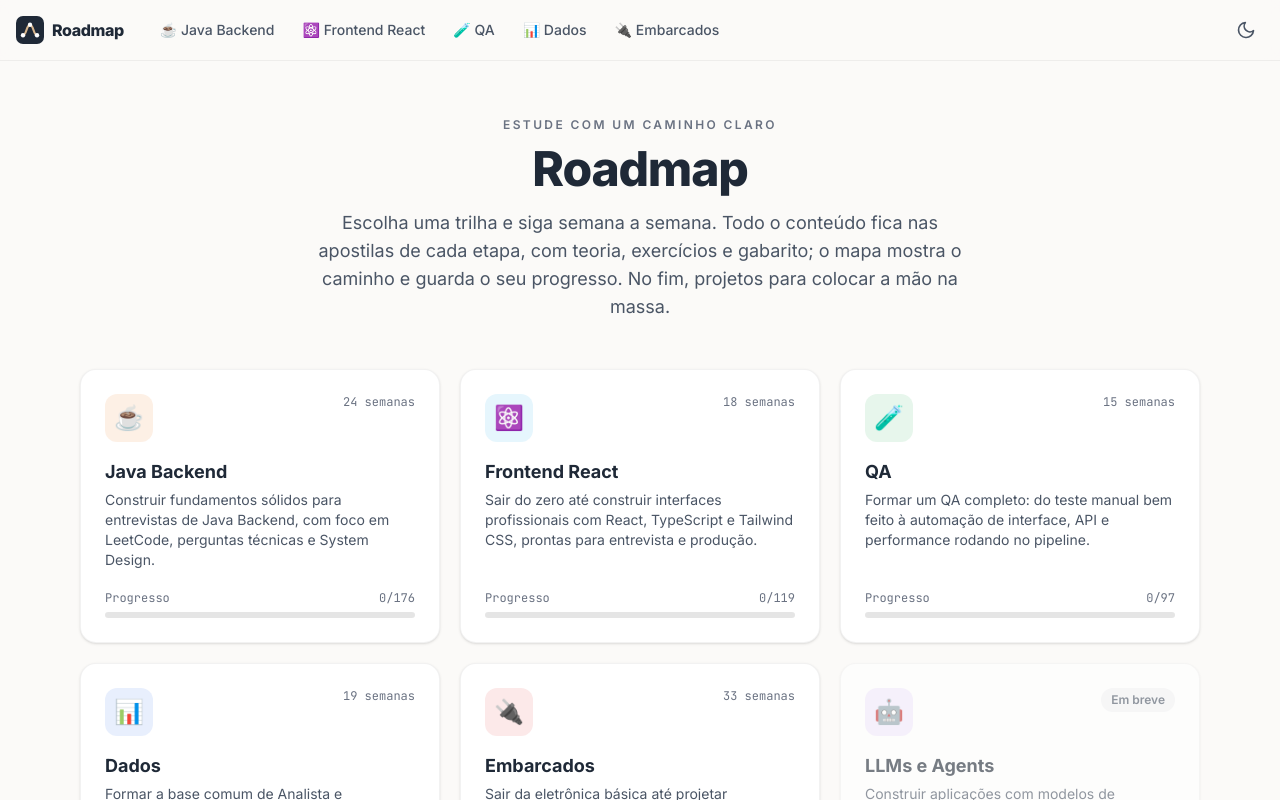
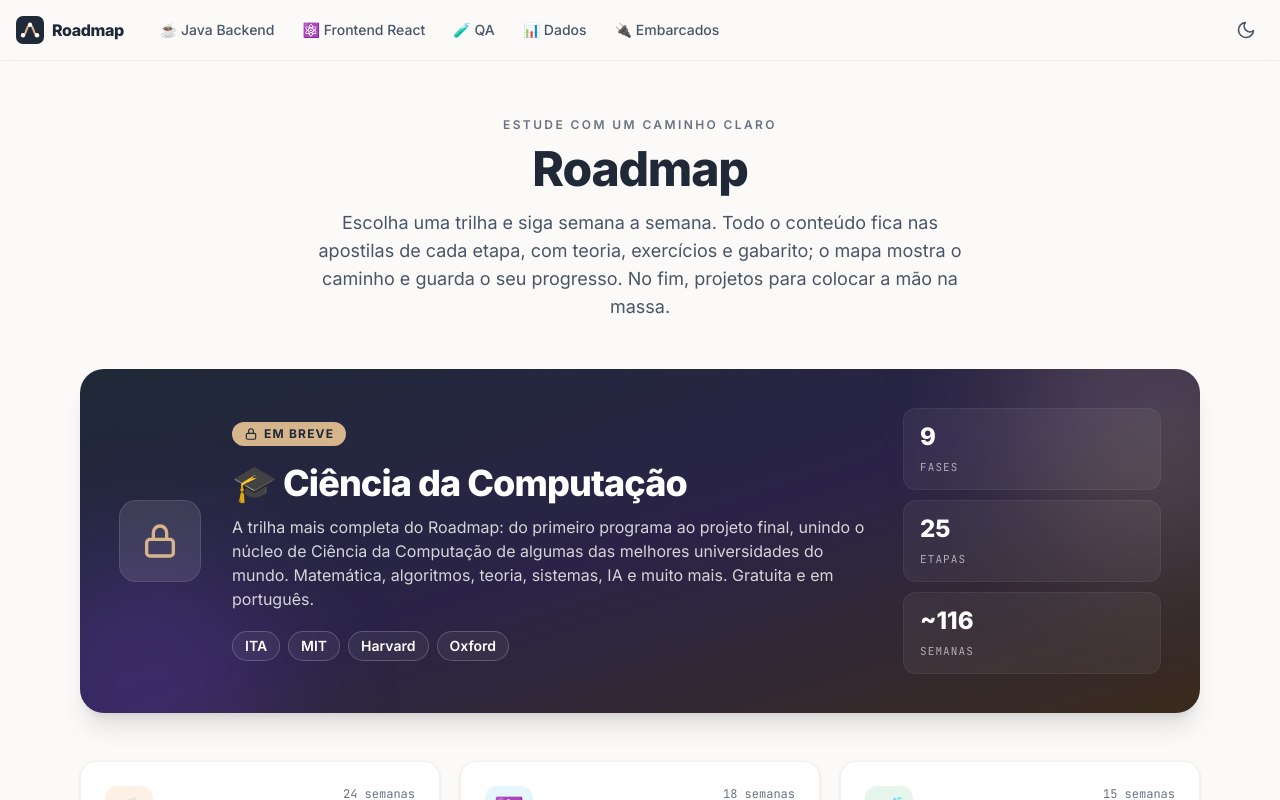
Before and after one commit to eebagabe/roadmap, a React (Vite) app: page / in a window 1280 px wide. Shown: the top 800 px of the page. Built offline with nearby package versions, Linux system fonts and the light colour scheme.

Commit message:
feat: add highlighted coming-soon banner for the Computer Science roadmap

```diff
--- /dev/null
+++ b/src/components/BannerComputacao.tsx
@@ -0,0 +1,59 @@
+import { Cadeado } from './Cadeado'
+
+const UNIVERSIDADES = ['ITA', 'MIT', 'Harvard', 'Oxford']
+const NUMEROS = [
+  { valor: '9', rotulo: 'fases' },
+  { valor: '25', rotulo: 'etapas' },
+  { valor: '~116', rotulo: 'semanas' },
+]
+
+/** Destaque da próxima grande trilha, ainda bloqueada. */
+export function BannerComputacao() {
+  return (
+    <section
+      aria-label="Trilha Ciência da Computação, em breve"
+      className="relative mt-12 overflow-hidden rounded-3xl bg-gradient-to-br from-[#1f2937] via-[#2a2347] to-[#3a2a1c] p-6 text-white shadow-xl ring-1 ring-white/10 sm:p-10"
+    >
+      <div className="pointer-events-none absolute -top-24 -right-24 h-72 w-72 rounded-full bg-line/20 blur-3xl" aria-hidden />
+      <div className="pointer-events-none absolute -bottom-24 -left-16 h-64 w-64 rounded-full bg-violet-500/20 blur-3xl" aria-hidden />
+
+      <div className="relative flex flex-col gap-8 lg:flex-row lg:items-center">
+        <div className="grid h-20 w-20 shrink-0 place-items-center rounded-2xl bg-white/10 ring-1 ring-white/20">
+          <Cadeado className="h-10 w-10 text-line" />
+        </div>
+
+        <div className="flex-1">
+          <span className="inline-flex items-center gap-1.5 rounded-full bg-line px-3 py-1 text-xs font-bold tracking-widest text-ink uppercase">
+            <Cadeado className="h-3.5 w-3.5" />
+            Em breve
+          </span>
+          <h2 className="mt-4 text-3xl font-extrabold tracking-tight sm:text-4xl">🎓 Ciência da Computação</h2>
+          <p className="mt-3 max-w-2xl text-white/80">
+            A trilha mais completa do Roadmap: do primeiro programa ao projeto final, unindo o núcleo de Ciência da
+            Computação de algumas das melhores universidades do mundo. Matemática, algoritmos, teoria, sistemas, IA e
+            muito mais. Gratuita e em português.
+          </p>
+          <ul className="mt-5 flex flex-wrap gap-2">
+            {UNIVERSIDADES.map((u) => (
+              <li key={u} className="rounded-full border border-white/20 bg-white/5 px-3 py-1 text-sm font-semibold">
+                {u}
+              </li>
+            ))}
+          </ul>
+        </div>
+
+        <dl className="grid grid-cols-3 gap-3 lg:w-64 lg:grid-cols-1">
+          {NUMEROS.map((n) => (
+            <div key={n.rotulo} className="rounded-xl bg-white/5 px-4 py-3 text-center ring-1 ring-white/10 lg:text-left">
+              <dt className="sr-only">{n.rotulo}</dt>
+              <dd>
+                <span className="block text-2xl font-extrabold">{n.valor}</span>
+                <span className="font-mono text-[11px] tracking-widest text-white/60 uppercase">{n.rotulo}</span>
+              </dd>
+            </div>
+          ))}
+        </dl>
+      </div>
+    </section>
+  )
+}
--- /dev/null
+++ b/src/components/Cadeado.tsx
@@ -0,0 +1,8 @@
+export function Cadeado({ className = 'h-4 w-4' }: { className?: string }) {
+  return (
+    <svg viewBox="0 0 24 24" className={className} fill="none" stroke="currentColor" strokeWidth="2" aria-hidden>
+      <rect x="4" y="11" width="16" height="10" rx="2" />
+      <path d="M8 11V7a4 4 0 0 1 8 0v4" strokeLinecap="round" />
+    </svg>
+  )
+}
--- a/src/pages/HomePage.tsx
+++ b/src/pages/HomePage.tsx
@@ -1,5 +1,6 @@
 import { Link } from 'react-router-dom'
 import { roadmaps } from '../data/roadmaps'
+import { BannerComputacao } from '../components/BannerComputacao'
 import { ProgressBar } from '../components/ProgressBar'
 import { useProgress } from '../lib/progress'
 import { countDone, roadmapTopicKeys, totalWeeks } from '../lib/roadmap'
@@ -18,6 +19,8 @@ export function HomePage() {
           massa.
         </p>
       </section>
+
+      <BannerComputacao />
 
       <section className="mt-12 grid gap-5 sm:grid-cols-2 lg:grid-cols-3">
         {roadmaps.map((r) => {
```
